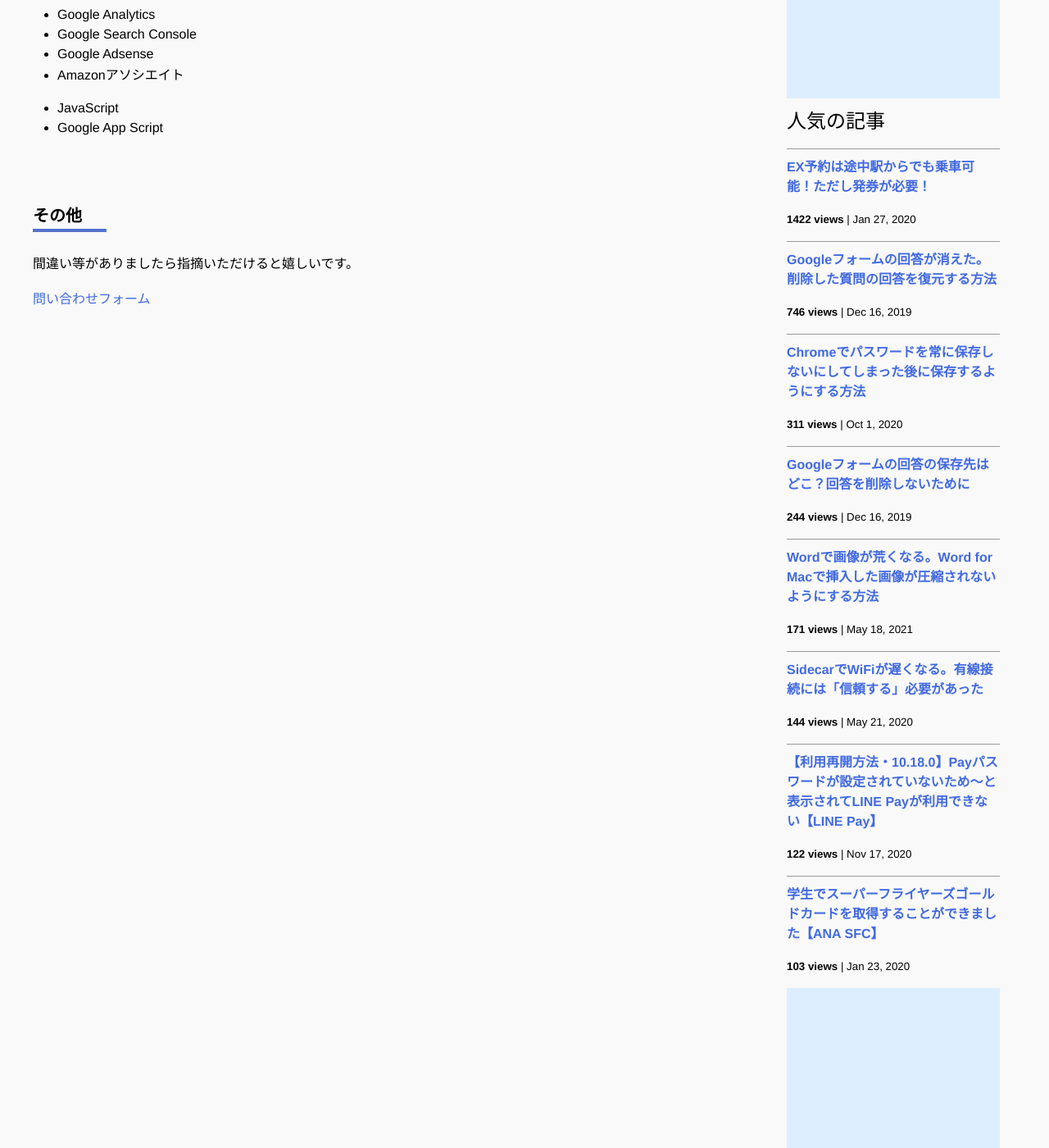
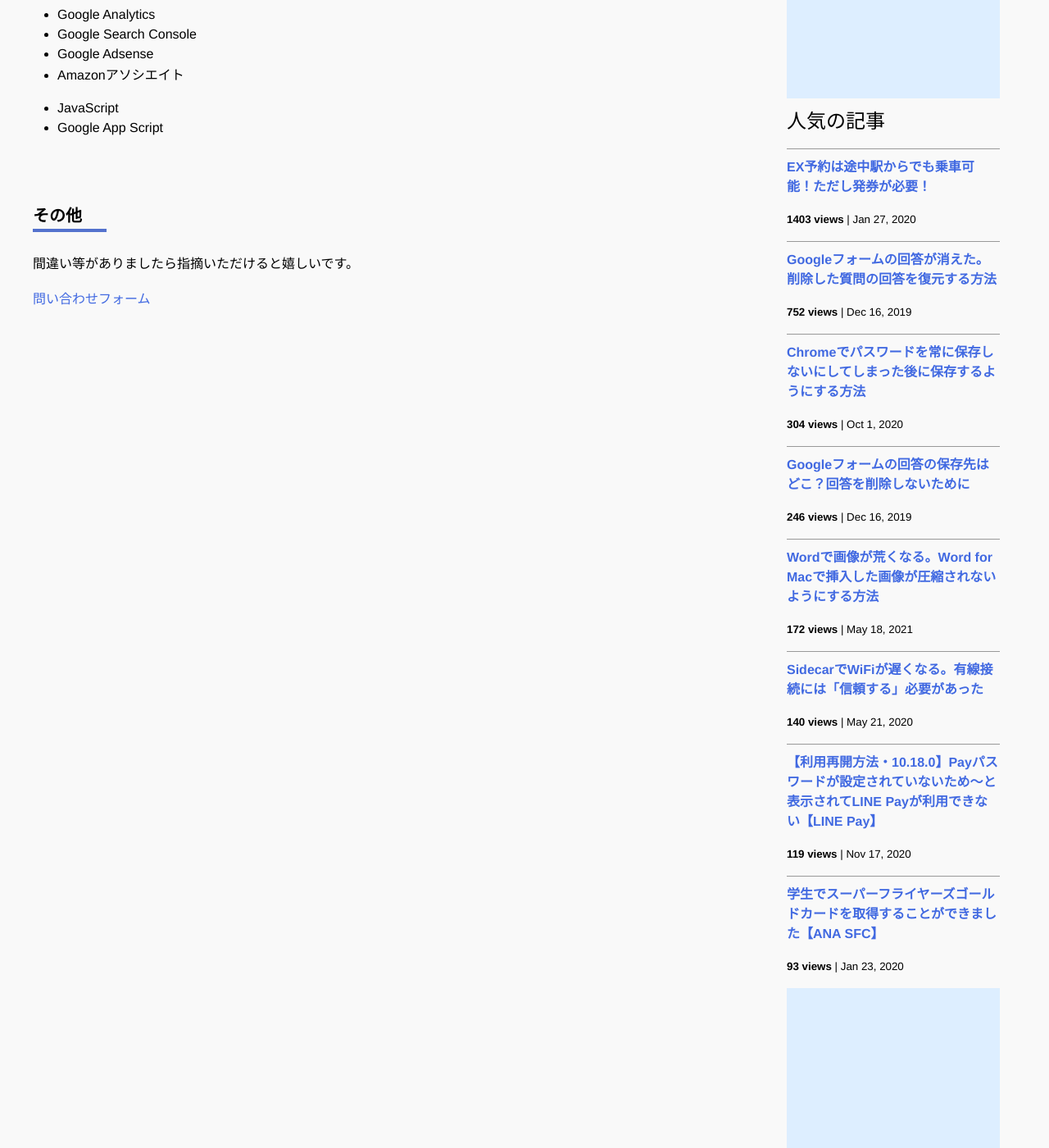
Before and after one commit to iwanaminami/shoyaiwaname, a Jekyll site: the page built from about.markdown, in a window 1280 px wide and 1400 px high, scrolled down 693 px. Shown: the whole window at 82% size. Built offline with Jekyll 4.4.1, drawn with Linux system fonts in a browser that asks for light colours; nearby versions of some CDN libraries; comment, search, counter and statistics services are not loaded.

Commit message:
a new commit message

```diff
--- a/_data/popularposts.yml
+++ b/_data/popularposts.yml
@@ -1,17 +1,17 @@
 side:
-  - view: 1422
+  - view: 1403
     url: /2020/01/27/ex-rideontheway.html
-  - view: 746
+  - view: 752
     url: /2019/12/16/restore-googleform.html
-  - view: 311
+  - view: 304
     url: /2020/10/01/googlepassword.html
-  - view: 244
+  - view: 246
     url: /2019/12/16/googleform-answers.html
-  - view: 171
+  - view: 172
     url: /2021/05/18/image-compression-word.html
-  - view: 144
+  - view: 140
     url: /2020/05/21/sidecar-via-cable.html
-  - view: 122
+  - view: 119
     url: /2020/11/17/linepay.html
-  - view: 103
+  - view: 93
     url: /2020/01/23/sfcgold.html
```
